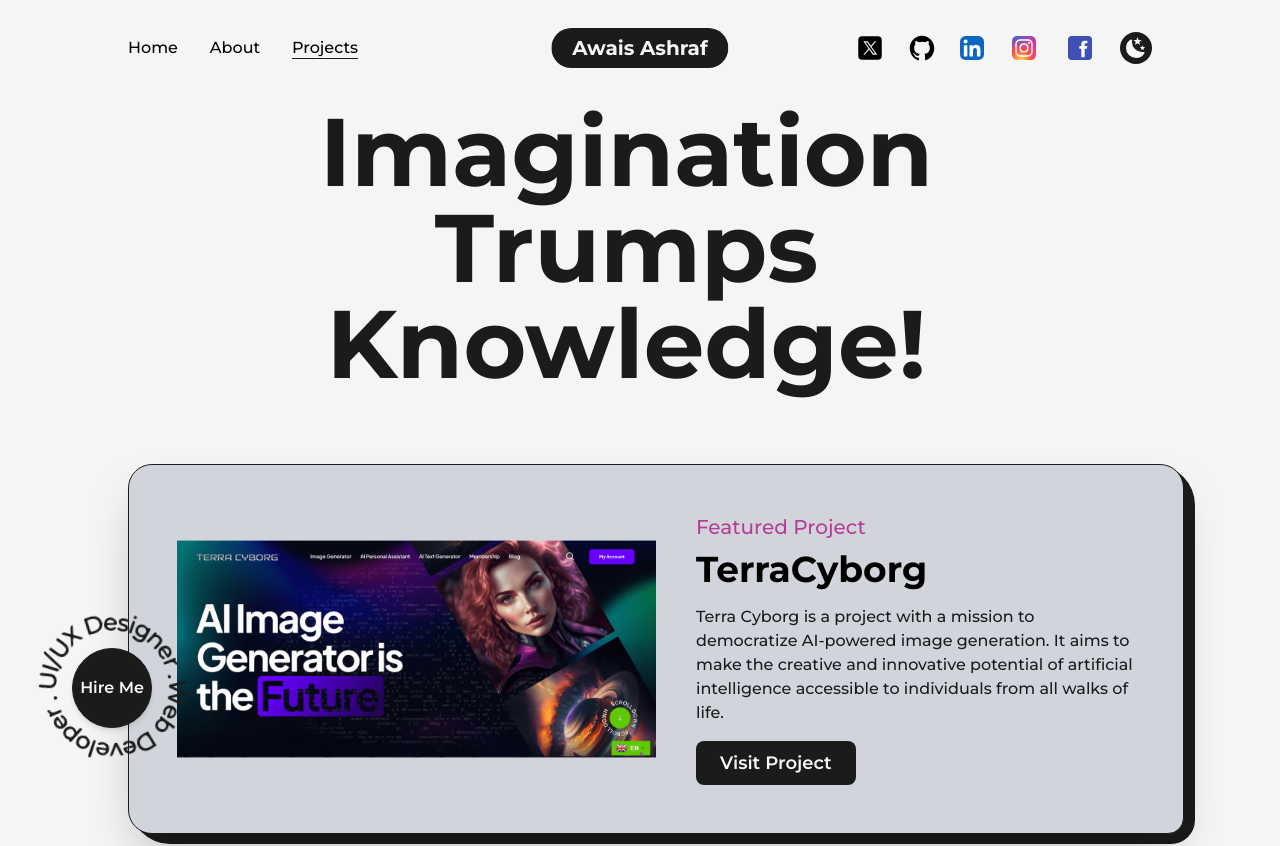
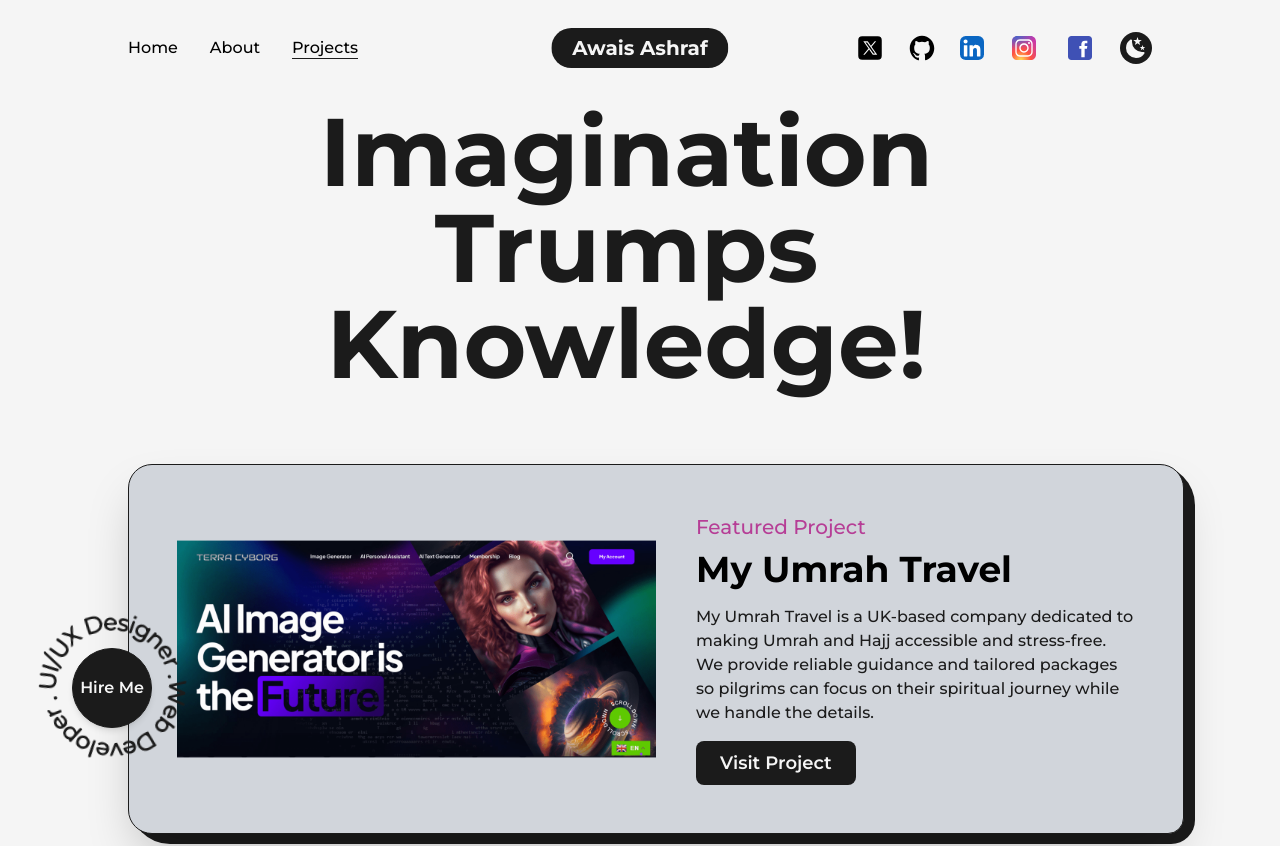
Before and after one commit to awais-cheema/Portfolio, a Next.js app: page /projects in a window 1280 px wide. Shown: the top 846 px of the page. Built offline with nearby package versions, Linux system fonts and the light colour scheme.

Commit message:
Comitting MUT in project1

```diff
--- a/src/pages/projects.js
+++ b/src/pages/projects.js
@@ -141,10 +141,10 @@
           <div className="grid grid-cols-12 gap-24 gap-y-32 xl:gap-0 lg:gap-x-8 md:px-0 md:gap-y-24 sm:gap-x-0">
             <div className="col-span-12">
               <FeaturedProject
-                title="TerraCyborg"
-                summary="Terra Cyborg is a project with a mission to democratize AI-powered image generation. It aims to make the creative and innovative potential of artificial intelligence accessible to individuals from all walks of life."
+                title="My Umrah Travel"
+                summary="My Umrah Travel is a UK-based company dedicated to making Umrah and Hajj accessible and stress-free. We provide reliable guidance and tailored packages so pilgrims can focus on their spiritual journey while we handle the details."
                 img={project1}
-                link="https://terracyborg.com/"
+                link="https://myumrahtravel.co.uk/"
                 type="Featured Project"
                 github="/"
               />
```
